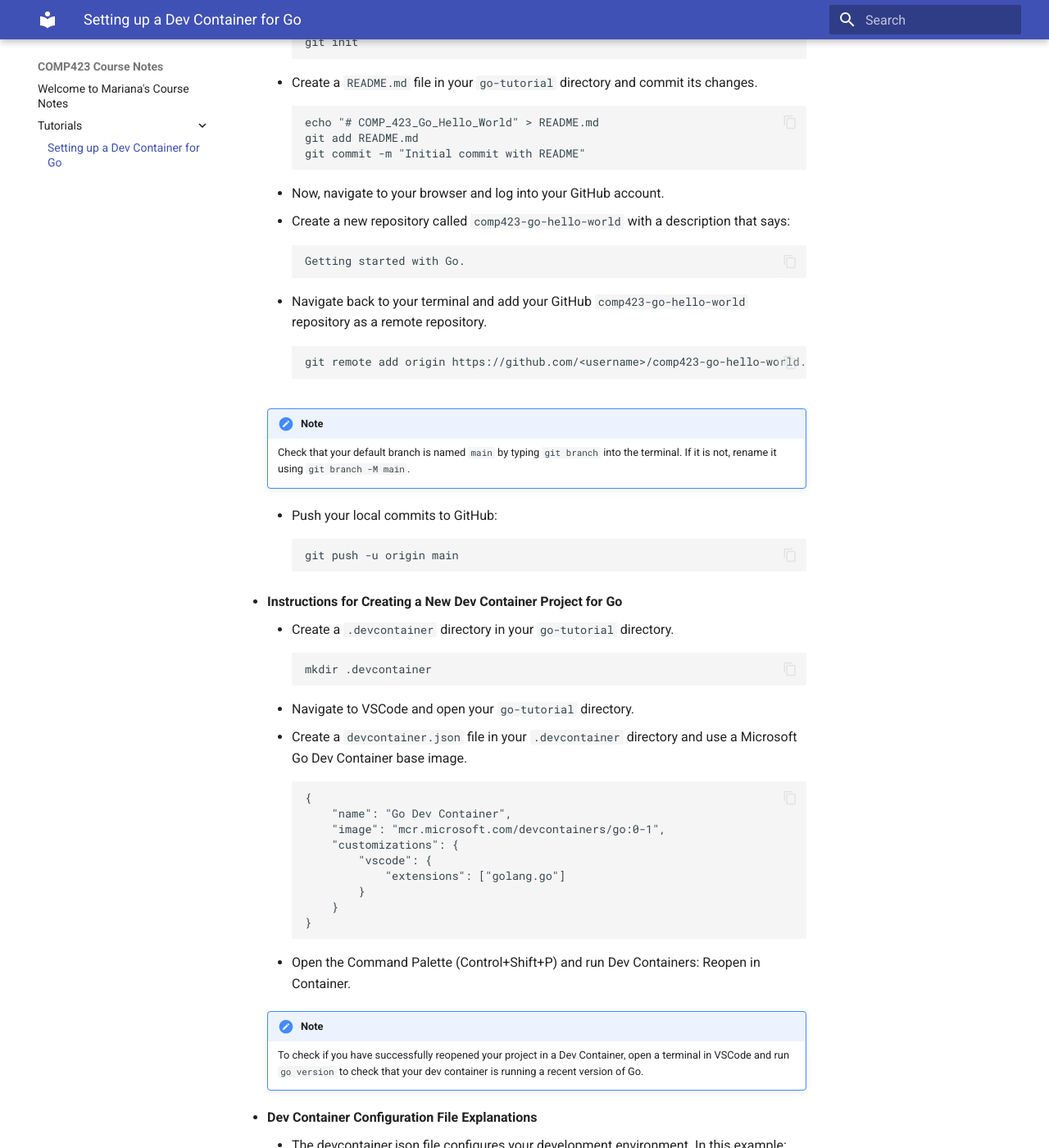
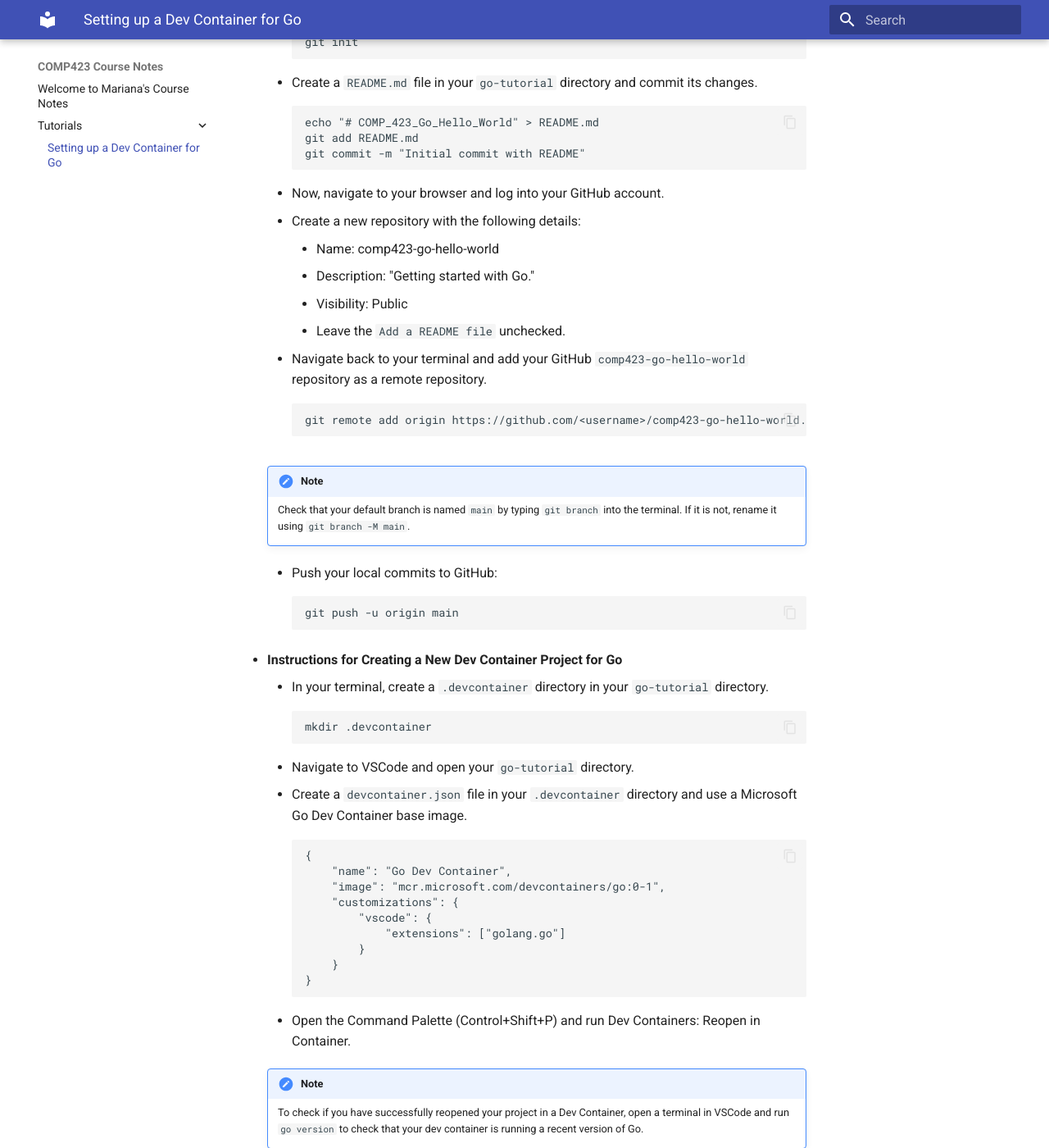
Before and after one commit to marianarp754/comp423-course-notes, an MkDocs documentation site: the page built from docs/tutorials/go-setup.md, in a window 1280 px wide and 1400 px high, scrolled down 522 px. Shown: the whole window at 82% size. Built offline with MkDocs 1.6.1 and Material for MkDocs 9.7.7, drawn with Linux system fonts in a browser that asks for light colours; some of the changed text lies outside the part shown.

Commit message:
Updated go-setup based off of partner feedback

````diff
--- a/docs/tutorials/go-setup.md
+++ b/docs/tutorials/go-setup.md
@@ -24,10 +24,11 @@
         git commit -m "Initial commit with README"
         ```
     - Now, navigate to your browser and log into your GitHub account.
-    - Create a new repository called `comp423-go-hello-world` with a description that says:
-        ```
-        Getting started with Go.
-        ```
+    - Create a new repository with the following details:
+        - Name: comp423-go-hello-world
+        - Description: "Getting started with Go."
+        - Visibility: Public
+        - Leave the `Add a README file` unchecked.
     - Navigate back to your terminal and add your GitHub `comp423-go-hello-world` repository as a remote repository.
         ```
         git remote add origin https://github.com/<username>/comp423-go-hello-world.git
@@ -41,7 +42,7 @@
 
 
 3. **Instructions for Creating a New Dev Container Project for Go**
-    - Create a `.devcontainer` directory in your `go-tutorial` directory.
+    - In your terminal, create a `.devcontainer` directory in your `go-tutorial` directory.
         ```
         mkdir .devcontainer
         ```
@@ -71,7 +72,7 @@
 
 
 5. **Create and Run a "Hello COMP423" Program**
-    - Create a `main.go` file in your `go-tutorial` directory that includes:
+    - In VSCode, create a `main.go` file in your `go-tutorial` directory that includes:
         ```
         package main
 
@@ -80,11 +81,11 @@
             fmt.Println("Hello COMP423")
         }
         ```
-    - Run Go
+    - In your terminal in VSCode, run Go:
         ```
         go run main.go
         ```
-    - Build the Program
+    - Then, build the Program:
         ```
         go build main.go
         ./main
````
